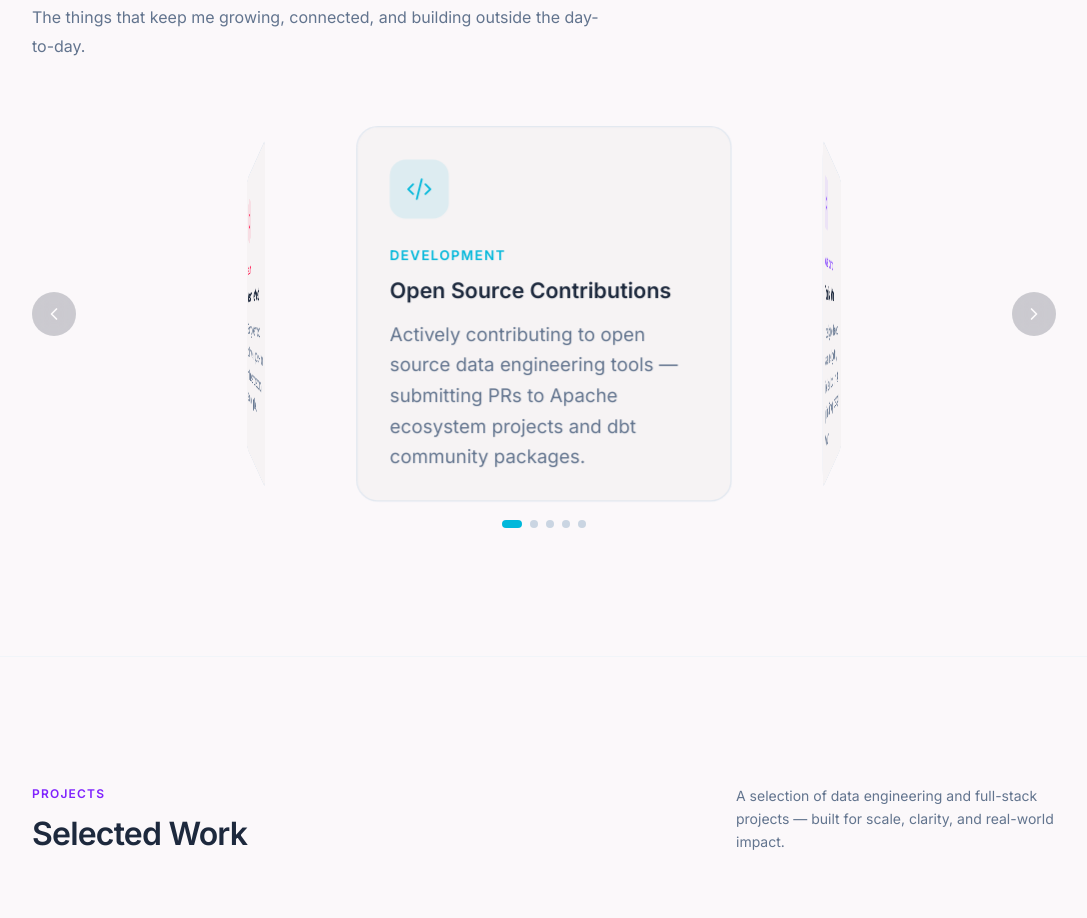
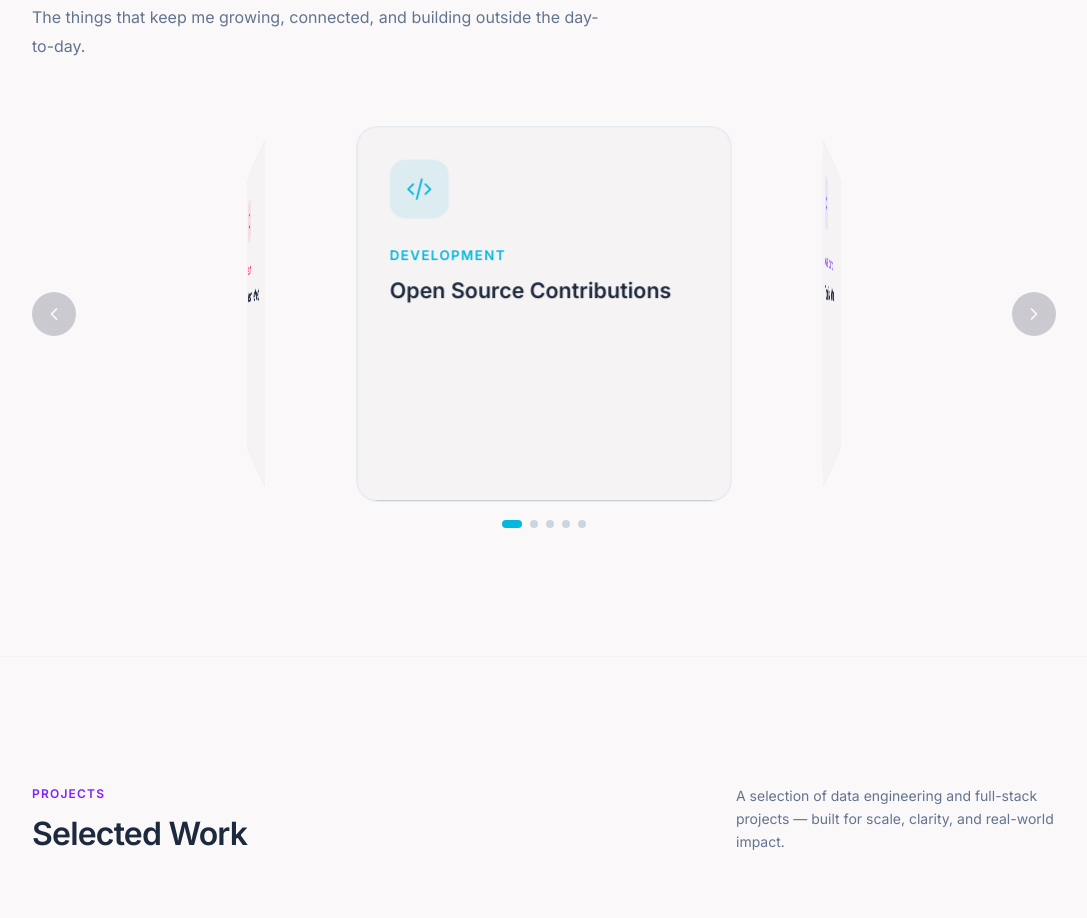
Before and after one commit to Jakesinakal/about_vanza, a Next.js app: page / in a window 1280 px wide. Shown: the part 1120-2038 px from the top of the page, without its empty margins (96-1183 px from the left). Built offline with nearby package versions, Linux system fonts and the light colour scheme.

Commit message:
update Activities component

```diff
--- a/src/components/Activities.tsx
+++ b/src/components/Activities.tsx
@@ -14,33 +14,33 @@ const ICONS: Record<Activity['icon'], React.ElementType> = {
   users: IconUsers, rocket: IconRocket,
 };
 
-const ACCENT: Record<Activity['accent'], { bg: string; text: string }> = {
-  cyan:    { bg: 'bg-cyan-500/10',    text: 'text-cyan-500'    },
-  violet:  { bg: 'bg-violet-500/10',  text: 'text-violet-500'  },
-  amber:   { bg: 'bg-amber-500/10',   text: 'text-amber-500'   },
-  emerald: { bg: 'bg-emerald-500/10', text: 'text-emerald-500' },
-  rose:    { bg: 'bg-rose-500/10',    text: 'text-rose-500'    },
+const ACCENT: Record<Activity['accent'], {
+  bg: string; text: string; overlay: string; label: string;
+}> = {
+  cyan:    { bg: 'bg-cyan-500/10',    text: 'text-cyan-500',    overlay: 'bg-cyan-950/90',    label: 'text-cyan-400'    },
+  violet:  { bg: 'bg-violet-500/10',  text: 'text-violet-500',  overlay: 'bg-violet-950/90',  label: 'text-violet-400'  },
+  amber:   { bg: 'bg-amber-500/10',   text: 'text-amber-500',   overlay: 'bg-amber-950/90',   label: 'text-amber-400'   },
+  emerald: { bg: 'bg-emerald-500/10', text: 'text-emerald-500', overlay: 'bg-emerald-950/90', label: 'text-emerald-400' },
+  rose:    { bg: 'bg-rose-500/10',    text: 'text-rose-500',    overlay: 'bg-rose-950/90',    label: 'text-rose-400'    },
 };
 
-const COUNT        = ACTIVITIES.length; // 5
-const DEG          = 360 / COUNT;       // 72° per step
-const RADIUS       = 280;              // disc depth in px
-const SENSITIVITY  = DEG / 300;        // deg per px dragged
-const HALF_LIFE    = 260;              // ms — momentum deceleration half-life
-const MIN_VEL      = 0.006;            // deg/ms — stop threshold for momentum
-const DRAG_MIN     = 6;               // px — minimum move to count as drag
+const COUNT        = ACTIVITIES.length;
+const DEG          = 360 / COUNT;
+const RADIUS       = 280;
+const SENSITIVITY  = DEG / 300;
+const HALF_LIFE    = 260;
+const MIN_VEL      = 0.006;
+const DRAG_MIN     = 6;
 
 export default function Activities() {
   const discRef     = useRef<HTMLDivElement>(null);
-  const angleRef    = useRef(0);          // continuous rotation (source of truth for disc)
-  const velocityRef = useRef(0);          // deg/ms, smoothed during drag
-  const suppressRef = useRef(false);      // suppress card clicks after a drag
+  const angleRef    = useRef(0);
+  const velocityRef = useRef(0);
+  const suppressRef = useRef(false);
   const rafId       = useRef<number | null>(null);
 
-  // React state only for the dot-indicator UI
   const [activeIndex, setActiveIndex] = useState(0);
-
-  // ── Core helpers ─────────────────────────────────────────────────────────
+  const [hoveredIndex, setHoveredIndex] = useState<number | null>(null);
 
   const cancelMomentum = () => {
     if (rafId.current !== null) {
@@ -49,7 +49,6 @@ export default function Activities() {
     }
   };
 
-  // Write rotation to the disc DOM node directly — skip React for every frame.
   const writeAngle = (angle: number, withTransition: boolean) => {
     if (!discRef.current) return;
     angleRef.current = angle;
@@ -64,8 +63,6 @@ export default function Activities() {
     writeAngle(-steps * DEG, true);
     setActiveIndex(((steps % COUNT) + COUNT) % COUNT);
   }, []);
-
-  // ── Navigation (arrow buttons & dots) ────────────────────────────────────
 
   const navigate = useCallback((dir: 1 | -1) => {
     cancelMomentum();
@@ -85,16 +82,14 @@ export default function Activities() {
     setActiveIndex(target);
   }, []);
 
-  // ── Momentum animation ────────────────────────────────────────────────────
-
   const launchMomentum = useCallback((initialVel: number) => {
     let vel    = initialVel;
     let lastTs = performance.now();
 
     const tick = (ts: number) => {
-      const dt = Math.min(ts - lastTs, 50); // cap at 50 ms (handles tab switches)
+      const dt = Math.min(ts - lastTs, 50);
       lastTs   = ts;
-      vel     *= Math.pow(0.5, dt / HALF_LIFE); // exponential decay
+      vel     *= Math.pow(0.5, dt / HALF_LIFE);
       writeAngle(angleRef.current + vel * dt, false);
 
       if (Math.abs(vel) > MIN_VEL) {
@@ -108,10 +103,7 @@ export default function Activities() {
     rafId.current = requestAnimationFrame(tick);
   }, [snapToNearest]);
 
-  // ── Drag start (pointer events) ──────────────────────────────────────────
-
   const onPointerDown = useCallback((e: React.PointerEvent<HTMLDivElement>) => {
-    // Only left-button / primary touch; skip if clicking a nav control
     if (e.button > 0) return;
     if ((e.target as HTMLElement).closest('[data-nav]')) return;
 
@@ -124,25 +116,20 @@ export default function Activities() {
     let   lastT      = performance.now();
     let   dragged    = false;
 
-    writeAngle(startAngle, false); // kill any running CSS transition
+    writeAngle(startAngle, false);
 
     const onMove = (ev: PointerEvent) => {
-      ev.preventDefault(); // prevent scroll on touch/trackpad
-
+      ev.preventDefault();
       const now = performance.now();
       const dt  = now - lastT;
       const dx  = ev.clientX - lastX;
-
       if (dt > 0) {
-        // Exponential-smoothed velocity: responsive but not noisy
         velocityRef.current = 0.7 * velocityRef.current + 0.3 * ((dx * SENSITIVITY) / dt);
       }
       lastX = ev.clientX;
       lastT = now;
-
       const totalDx = ev.clientX - startX;
       if (Math.abs(totalDx) > DRAG_MIN) dragged = true;
-
       writeAngle(startAngle + totalDx * SENSITIVITY, false);
     };
 
@@ -150,13 +137,10 @@ export default function Activities() {
       window.removeEventListener('pointermove', onMove);
       window.removeEventListener('pointerup',     onUp);
       window.removeEventListener('pointercancel', onUp);
-
       if (dragged) {
-        // Briefly suppress click events that fire right after pointerup
         suppressRef.current = true;
         setTimeout(() => { suppressRef.current = false; }, 80);
       }
-
       if (Math.abs(velocityRef.current) > MIN_VEL) {
         launchMomentum(velocityRef.current);
       } else {
@@ -169,10 +153,7 @@ export default function Activities() {
     window.addEventListener('pointercancel', onUp);
   }, [launchMomentum, snapToNearest]);
 
-  // Cleanup rAF on unmount
   useEffect(() => cancelMomentum, []);
-
-  // ── Render ────────────────────────────────────────────────────────────────
 
   return (
     <section id="activities" className="py-32 overflow-hidden">
@@ -203,7 +184,6 @@ export default function Activities() {
           style={{ perspective: '1100px', height: '380px', touchAction: 'none' }}
           onPointerDown={onPointerDown}
         >
-          {/* Zero-size pivot — rotates the whole disc */}
           <div
             ref={discRef}
             style={{
@@ -235,27 +215,50 @@ export default function Activities() {
                     cursor: i === activeIndex ? 'default' : 'pointer',
                   }}
                   aria-label={activity.title}
+                  data-nav={i === activeIndex ? 'true' : undefined}
+                  onMouseEnter={() => { if (i === activeIndex) setHoveredIndex(i); }}
+                  onMouseLeave={() => setHoveredIndex(null)}
                 >
-                  <div className="w-full h-full rounded-2xl border border-slate-200 dark:border-slate-800 bg-surface dark:bg-midnight-soft p-6 flex flex-col text-left">
+                  {/* Card base */}
+                  <div className="relative w-full h-full rounded-2xl border border-slate-200 dark:border-slate-800 bg-surface dark:bg-midnight-soft overflow-hidden flex flex-col text-left">
+
+                    {/* Normal state content */}
+                    <div className="relative z-10 flex flex-col h-full p-6">
                       <div className={`w-11 h-11 rounded-xl ${accent.bg} flex items-center justify-center mb-5 shrink-0`}>
                         <Icon size={22} stroke={1.5} className={accent.text} />
                       </div>
                       <p className={`text-[10px] font-semibold tracking-widest uppercase mb-2 ${accent.text}`}>
                         {activity.category}
                       </p>
-                    <h3 className="text-base font-semibold text-slate-800 dark:text-slate-100 leading-tight mb-3">
+                      <h3 className="text-base font-semibold text-slate-800 dark:text-slate-100 leading-tight">
                         {activity.title}
                       </h3>
-                    <p className="text-sm leading-relaxed text-slate-500 dark:text-slate-400 flex-1">
+                    </div>
+
+                    {/* Hover reveal overlay — only triggers on the active (front) card */}
+                    <div
+                      className={`absolute inset-0 z-20 flex flex-col justify-end p-6 ${accent.overlay}`}
+                      style={{
+                        transform: hoveredIndex === i ? 'translateY(0)' : 'translateY(100%)',
+                        transition: 'transform 0.5s cubic-bezier(0.22, 1, 0.36, 1)',
+                      }}
+                    >
+                      <p className={`text-[10px] font-semibold tracking-widest uppercase mb-1.5 ${accent.label}`}>
+                        {activity.category}
+                      </p>
+                      <h3 className="text-base font-semibold text-white leading-tight mb-3">
+                        {activity.title}
+                      </h3>
+                      <p className="text-sm leading-relaxed text-slate-300">
                         {activity.description}
                       </p>
+                    </div>
                   </div>
                 </button>
               );
             })}
           </div>
 
-          {/* data-nav prevents these from triggering a drag start */}
           <button
             data-nav="true"
             onClick={() => navigate(-1)}
```
Also changed, not shown: note.txt (added), 1 other file (tests, documents, lock files or other folders). Lines whose indentation alone changed are shown as unchanged.
